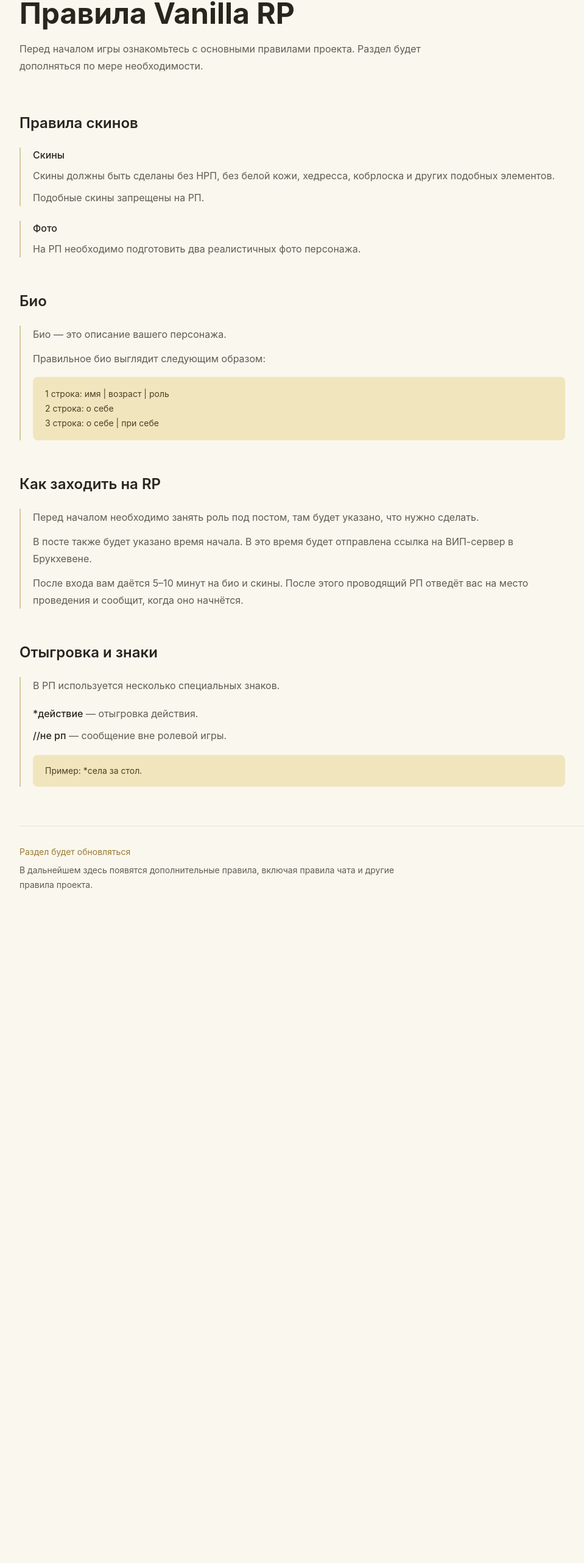
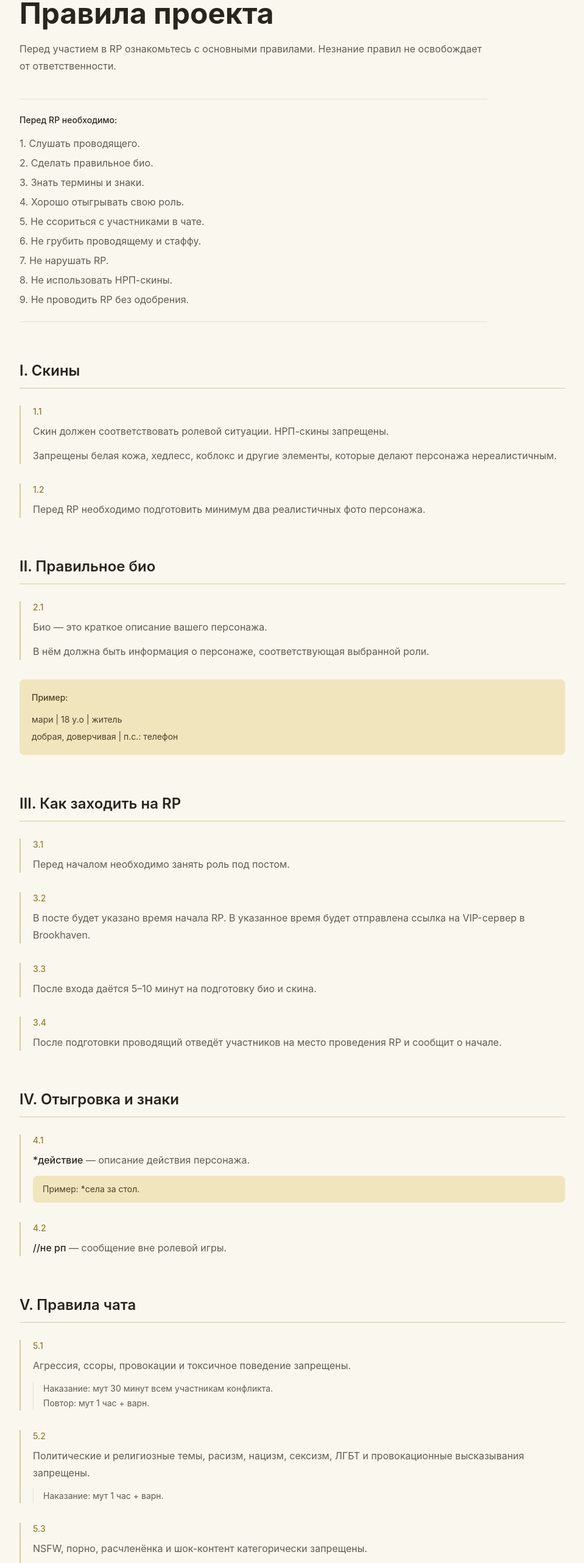
Before and after one commit to alikhan-ctrl/vanilla-rp, a React (Vite) app: page /rules in a window 1280 px wide. Shown: the part 175-2738 px from the top of the page at 61% size, without its empty margins (56-1015 px from the left). Before the commit the page ends 1718 px from the top, so only its background shows below. Built offline with nearby package versions, Linux system fonts and the light colour scheme.

Commit message:
update rules

```diff
--- a/src/components/RulesSection.jsx
+++ b/src/components/RulesSection.jsx
@@ -1,160 +1,425 @@
-import React from 'react'
+import React from "react";
 
 function RulesSection() {
   return (
     <section className="min-h-screen bg-[#faf7ef]">
       <div className="mx-auto max-w-6xl px-4 py-14 sm:px-6 sm:py-20">
 
-        <div className="max-w-2xl">
+        {/* Заголовок */}
+        <div className="max-w-3xl">
           <p className="text-sm font-medium uppercase tracking-wide text-[#9a7b32]">
-            Правила
+            Vanilla RP
           </p>
 
           <h1 className="mt-3 text-3xl font-bold text-[#29251d] sm:text-4xl md:text-5xl">
-            Правила Vanilla RP
+            Правила проекта
           </h1>
 
           <p className="mt-5 text-base leading-7 text-[#625c50]">
-            Перед началом игры ознакомьтесь с основными правилами
-            проекта. Раздел будет дополняться по мере необходимости.
+            Перед участием в RP ознакомьтесь с основными правилами.
+            Незнание правил не освобождает от ответственности.
           </p>
         </div>
 
-        <div className="mt-12 max-w-4xl sm:mt-16">
+        {/* Быстрые правила */}
+        <div className="mt-10 max-w-3xl border-y border-[#e8e1d2] py-6">
+          <p className="text-sm font-medium text-[#29251d]">
+            Перед RP необходимо:
+          </p>
 
-          <h2 className="text-2xl font-semibold text-[#29251d]">
-            Правила скинов
-          </h2>
-
-          <div className="mt-6 space-y-6">
-
-            <div className="border-l-2 border-[#d8c99e] pl-4 sm:pl-5">
-              <h3 className="font-medium text-[#29251d]">
-                Скины
-              </h3>
-
-              <p className="mt-2 break-words leading-7 text-[#625c50]">
-                Скины должны быть сделаны без НРП, без белой кожи,
-                хедресса, кобрлоска и других подобных элементов.
-              </p>
-
-              <p className="mt-2 leading-7 text-[#625c50]">
-                Подобные скины запрещены на РП.
-              </p>
-            </div>
-
-            <div className="border-l-2 border-[#d8c99e] pl-4 sm:pl-5">
-              <h3 className="font-medium text-[#29251d]">
-                Фото
-              </h3>
-
-              <p className="mt-2 leading-7 text-[#625c50]">
-                На РП необходимо подготовить два реалистичных фото
-                персонажа.
-              </p>
-            </div>
-
-          </div>
+          <ol className="mt-4 space-y-2 text-[#625c50]">
+            <li>1. Слушать проводящего.</li>
+            <li>2. Сделать правильное био.</li>
+            <li>3. Знать термины и знаки.</li>
+            <li>4. Хорошо отыгрывать свою роль.</li>
+            <li>5. Не ссориться с участниками в чате.</li>
+            <li>6. Не грубить проводящему и стаффу.</li>
+            <li>7. Не нарушать RP.</li>
+            <li>8. Не использовать НРП-скины.</li>
+            <li>9. Не проводить RP без одобрения.</li>
+          </ol>
         </div>
 
-        <div className="mt-12 max-w-4xl sm:mt-14">
-          <h2 className="text-2xl font-semibold text-[#29251d]">
-            Био
-          </h2>
+        {/* I. Скины */}
+        <RuleBlock title="I. Скины">
 
-          <div className="mt-6 border-l-2 border-[#d8c99e] pl-4 sm:pl-5">
-            <p className="leading-7 text-[#625c50]">
-              Био — это описание вашего персонажа.
+          <RuleItem number="1.1">
+            <p>
+              Скин должен соответствовать ролевой ситуации.
+              НРП-скины запрещены.
             </p>
 
-            <p className="mt-3 leading-7 text-[#625c50]">
-              Правильное био выглядит следующим образом:
+            <p>
+              Запрещены белая кожа, хедлесс, коблокс и другие
+              элементы, которые делают персонажа нереалистичным.
+            </p>
+          </RuleItem>
+
+          <RuleItem number="1.2">
+            <p>
+              Перед RP необходимо подготовить минимум два
+              реалистичных фото персонажа.
+            </p>
+          </RuleItem>
+
+        </RuleBlock>
+
+        {/* II. Био */}
+        <RuleBlock title="II. Правильное био">
+
+          <RuleItem number="2.1">
+            <p>
+              Био — это краткое описание вашего персонажа.
             </p>
 
-            <div className="mt-4 overflow-x-auto rounded-lg bg-[#f1e5bd] px-4 py-4 text-sm leading-6 text-[#4b4027] sm:px-5">
-              1 строка: имя | возраст | роль
-              <br />
-              2 строка: о себе
-              <br />
-              3 строка: о себе | при себе
-            </div>
-          </div>
-        </div>
+            <p>
+              В нём должна быть информация о персонаже,
+              соответствующая выбранной роли.
+            </p>
+          </RuleItem>
 
-        <div className="mt-12 max-w-4xl sm:mt-14">
-          <h2 className="text-2xl font-semibold text-[#29251d]">
-            Как заходить на RP
-          </h2>
+          <div className="mt-5 rounded-lg bg-[#f1e5bd] px-4 py-4 text-sm leading-7 text-[#4b4027] sm:px-5">
+            <p className="font-medium">Пример:</p>
 
-          <div className="mt-6 border-l-2 border-[#d8c99e] pl-4 sm:pl-5">
-            <p className="leading-7 text-[#625c50]">
-              Перед началом необходимо занять роль под постом,
-              там будет указано, что нужно сделать.
+            <p className="mt-2">
+              мари | 18 у.о | житель
             </p>
 
-            <p className="mt-3 leading-7 text-[#625c50]">
-              В посте также будет указано время начала. В это время
-              будет отправлена ссылка на ВИП-сервер в Брукхевене.
+            <p>
+              добрая, доверчивая | п.с.: телефон
+            </p>
+          </div>
+
+        </RuleBlock>
+
+        {/* III. Как заходить */}
+        <RuleBlock title="III. Как заходить на RP">
+
+          <RuleItem number="3.1">
+            <p>
+              Перед началом необходимо занять роль под постом.
+            </p>
+          </RuleItem>
+
+          <RuleItem number="3.2">
+            <p>
+              В посте будет указано время начала RP.
+              В указанное время будет отправлена ссылка
+              на VIP-сервер в Brookhaven.
+            </p>
+          </RuleItem>
+
+          <RuleItem number="3.3">
+            <p>
+              После входа даётся 5–10 минут на подготовку
+              био и скина.
+            </p>
+          </RuleItem>
+
+          <RuleItem number="3.4">
+            <p>
+              После подготовки проводящий отведёт участников
+              на место проведения RP и сообщит о начале.
+            </p>
+          </RuleItem>
+
+        </RuleBlock>
+
+        {/* IV. Отыгровка */}
+        <RuleBlock title="IV. Отыгровка и знаки">
+
+          <RuleItem number="4.1">
+            <p>
+              <span className="font-medium text-[#29251d]">
+                *действие
+              </span>
+              {" "}— описание действия персонажа.
             </p>
 
-            <p className="mt-3 leading-7 text-[#625c50]">
-              После входа вам даётся 5–10 минут на био и скины.
-              После этого проводящий РП отведёт вас на место
-              проведения и сообщит, когда оно начнётся.
+            <div className="mt-3 rounded-lg bg-[#f1e5bd] px-4 py-3 text-sm text-[#4b4027]">
+              Пример: *села за стол.
+            </div>
+          </RuleItem>
+
+          <RuleItem number="4.2">
+            <p>
+              <span className="font-medium text-[#29251d]">
+                //не рп
+              </span>
+              {" "}— сообщение вне ролевой игры.
             </p>
-          </div>
-        </div>
+          </RuleItem>
 
-        <div className="mt-12 max-w-4xl sm:mt-14">
-          <h2 className="text-2xl font-semibold text-[#29251d]">
-            Отыгровка и знаки
-          </h2>
+        </RuleBlock>
 
-          <div className="mt-6 border-l-2 border-[#d8c99e] pl-4 sm:pl-5">
+        {/* V. Правила чата */}
+        <RuleBlock title="V. Правила чата">
 
-            <p className="leading-7 text-[#625c50]">
-              В РП используется несколько специальных знаков.
+          <RuleItem number="5.1">
+            <p>
+              Агрессия, ссоры, провокации и токсичное поведение
+              запрещены.
             </p>
 
-            <div className="mt-5 space-y-3">
+            <Penalty>
+              Наказание: мут 30 минут всем участникам конфликта.
+              <br />
+              Повтор: мут 1 час + варн.
+            </Penalty>
+          </RuleItem>
 
-              <div className="break-words">
-                <span className="font-medium text-[#29251d]">
-                  *действие
-                </span>
+          <RuleItem number="5.2">
+            <p>
+              Политические и религиозные темы, расизм, нацизм,
+              сексизм, ЛГБТ и провокационные высказывания запрещены.
+            </p>
 
-                <span className="text-[#625c50]">
-                  {" "}— отыгровка действия.
-                </span>
-              </div>
+            <Penalty>
+              Наказание: мут 1 час + варн.
+            </Penalty>
+          </RuleItem>
 
-              <div className="break-words">
-                <span className="font-medium text-[#29251d]">
-                  //не рп
-                </span>
+          <RuleItem number="5.3">
+            <p>
+              NSFW, порно, расчленёнка и шок-контент категорически
+              запрещены.
+            </p>
 
-                <span className="text-[#625c50]">
-                  {" "}— сообщение вне ролевой игры.
-                </span>
-              </div>
+            <Penalty>
+              Наказание: моментальный перманентный бан + 3 варна.
+            </Penalty>
+          </RuleItem>
 
-            </div>
+          <RuleItem number="5.4">
+            <p>
+              Спам, флуд и оффтоп запрещены.
+            </p>
 
-            <div className="mt-5 rounded-lg bg-[#f1e5bd] px-4 py-4 text-sm text-[#4b4027] sm:px-5">
-              Пример: *села за стол.
-            </div>
+            <Penalty>
+              Наказание: мут 15 минут.
+              <br />
+              Повтор: мут 30 минут + варн.
+            </Penalty>
+          </RuleItem>
 
-          </div>
-        </div>
+          <RuleItem number="5.5">
+            <p>
+              Оскорбления, травля, угрозы и неуважение к участникам
+              и администрации запрещены.
+            </p>
 
-        <div className="mt-14 border-t border-[#e8e1d2] pt-8 sm:mt-16">
-          <p className="text-sm text-[#9a7b32]">
-            Раздел будет обновляться
+            <Penalty>
+              Для участников: мут 30 минут.
+              <br />
+              За оскорбление администрации: мут 1 час + варн.
+              <br />
+              Повтор: мут 1 час 30 минут + варн.
+            </Penalty>
+          </RuleItem>
+
+          <RuleItem number="5.6">
+            <p>
+              Любая реклама, приглашения в другие чаты и ссылки
+              без разрешения администрации запрещены.
+            </p>
+
+            <Penalty>
+              Наказание: моментальный перманентный бан + 3 варна.
+            </Penalty>
+          </RuleItem>
+
+          <RuleItem number="5.7">
+            <p>
+              Попытка обойти наказание через второй аккаунт
+              также является нарушением.
+            </p>
+
+            <Penalty>
+              Наказание: удвоение текущего срока + 2 варна.
+            </Penalty>
+          </RuleItem>
+
+          <RuleItem number="5.8">
+            <p>
+              Эпилептический контент, мигающие GIF, видео и
+              подобные материалы запрещены.
+            </p>
+
+            <Penalty>
+              Наказание: мут 30 минут.
+              <br />
+              Повтор: мут 1 час + варн.
+            </Penalty>
+          </RuleItem>
+
+          <RuleItem number="5.9">
+            <p>
+              Слив личной информации, переписок, адресов,
+              фотографий и других данных запрещён.
+            </p>
+
+            <Penalty>
+              Наказание: моментальный перманентный бан.
+            </Penalty>
+          </RuleItem>
+
+          <RuleItem number="5.10">
+            <p>
+              Каллы и вызовы в чате без разрешения администрации
+              запрещены.
+            </p>
+
+            <Penalty>
+              Наказание: варн.
+              <br />
+              Повтор: мут 1 час + варн.
+            </Penalty>
+          </RuleItem>
+
+          <RuleItem number="5.11">
+            <p>
+              Оффтоп от 3 сообщений подряд запрещён.
+            </p>
+
+            <Penalty>
+              Наказание: мут 10 минут.
+              <br />
+              По решению администрации срок может быть увеличен.
+            </Penalty>
+          </RuleItem>
+
+          <RuleItem number="5.12">
+            <p>
+              Распространение ложной информации, фейков
+              и неправдивых сведений запрещено.
+            </p>
+
+            <Penalty>
+              Наказание: мут 1 час.
+              <br />
+              Повтор: мут 6 часов + варн.
+            </Penalty>
+          </RuleItem>
+
+          <RuleItem number="5.13">
+            <p>
+              Спам «лесенкой» от 5 сообщений запрещён.
+            </p>
+
+            <Penalty>
+              Наказание: мут 30 минут.
+              <br />
+              Повтор: мут 1 час + варн.
+            </Penalty>
+          </RuleItem>
+
+          <RuleItem number="5.14">
+            <p>
+              Спам командами или ботами от 5 сообщений запрещён.
+            </p>
+
+            <Penalty>
+              Наказание: мут 1 час + варн.
+              <br />
+              Повтор: мут 3 часа + варн навсегда.
+            </Penalty>
+          </RuleItem>
+
+          <RuleItem number="5.15">
+            <p>
+              Оскорбление родственников запрещено.
+            </p>
+
+            <Penalty>
+              Наказание: мут 2 часа + варн.
+              <br />
+              Повтор: бан 3 дня.
+            </Penalty>
+          </RuleItem>
+
+        </RuleBlock>
+
+        {/* VI. Игры */}
+        <RuleBlock title="VI. Игровые правила">
+
+          <RuleItem number="6.1">
+            <p>
+              Тиммерство запрещено.
+            </p>
+
+            <Penalty>
+              Наказание: отмена игры + каждому тиммеру варн.
+              <br />
+              Исключение: комиссар нашёл доктора через проверку.
+            </Penalty>
+          </RuleItem>
+
+          <RuleItem number="6.2">
+            <p>
+              Игра с твинка запрещена.
+            </p>
+
+            <Penalty>
+              Наказание: варн.
+              <br />
+              Повтор: перманентный бан твинка.
+              <br />
+              Исключение: игра с твинка при СБ, если в игре
+              находится только один твинк.
+            </Penalty>
+          </RuleItem>
+
+        </RuleBlock>
+
+        {/* VII. Дополнительные */}
+        <RuleBlock title="VII. Дополнительные правила">
+
+          <RuleItem number="7.1">
+            <p>
+              Шуточные оскорбления допускаются только в том случае,
+              если человек, которого оскорбили, не обижен.
+            </p>
+
+            <Penalty>
+              Наказание: мут 15 минут.
+              <br />
+              Повтор: мут 30 минут + варн.
+            </Penalty>
+          </RuleItem>
+
+          <RuleItem number="7.2">
+            <p>
+              Ложный репорт запрещён.
+            </p>
+
+            <Penalty>
+              Наказание: варн.
+            </Penalty>
+          </RuleItem>
+
+          <RuleItem number="7.3">
+            <p>
+              Попытка найти уязвимое место в правилах запрещена.
+            </p>
+
+            <Penalty>
+              Наказание: мут 1 час + варн.
+              <br />
+              Повтор: бан на 7 дней.
+            </Penalty>
+          </RuleItem>
+
+        </RuleBlock>
+
+        {/* Конец */}
+        <div className="mt-14 border-t border-[#d8c99e] pt-8 sm:mt-16">
+          <p className="text-base font-medium text-[#29251d]">
+            Незнание правил не освобождает от ответственности.
           </p>
 
-          <p className="mt-2 max-w-2xl text-sm leading-6 text-[#625c50]">
-            В дальнейшем здесь появятся дополнительные правила,
-            включая правила чата и другие правила проекта.
+          <p className="mt-4 max-w-2xl text-sm leading-6 text-[#625c50]">
+            Правила могут дополняться и изменяться в зависимости
+            от решения владельца проекта.
           </p>
         </div>
 
@@ -163,4 +428,50 @@ function RulesSection() {
   );
 }
 
+
+/* Один пункт правила */
+function RuleItem({ number, children }) {
+  return (
+    <div className="border-l-2 border-[#d8c99e] pl-4 sm:pl-5">
+      <p className="mb-2 text-sm font-medium text-[#9a7b32]">
+        {number}
+      </p>
+
+      <div className="space-y-3 leading-7 text-[#625c50]">
+        {children}
+      </div>
+    </div>
+  );
+}
+
+
+/* Наказание */
+function Penalty({ children }) {
+  return (
+    <div className="border-l border-[#e8e1d2] pl-4 text-sm leading-6 text-[#625c50]">
+      {children}
+    </div>
+  );
+}
+
+
+/* Раздел правил */
+function RuleBlock({ title, children }) {
+  return (
+    <div className="mt-14 max-w-4xl sm:mt-16">
+
+      <div className="border-b border-[#d8c99e] pb-3">
+        <h2 className="text-xl font-semibold text-[#29251d] sm:text-2xl">
+          {title}
+        </h2>
+      </div>
+
+      <div className="mt-7 space-y-8">
+        {children}
+      </div>
+
+    </div>
+  );
+}
+
 export default RulesSection;
```
